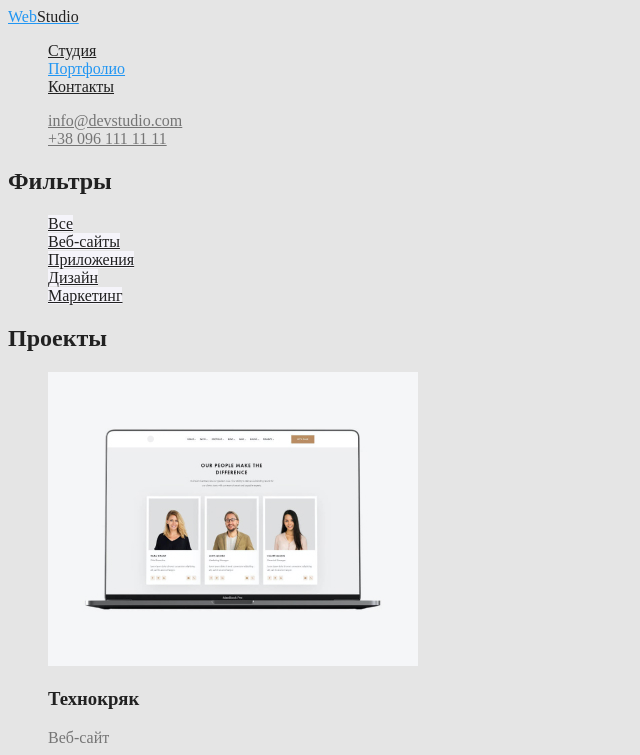
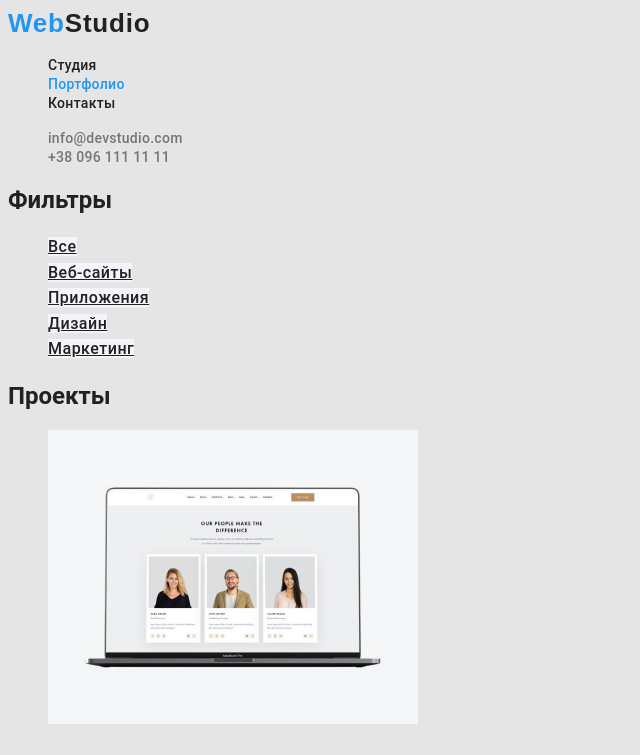
Before and after one commit to ViktoriiaKhimich/goit-markup-hw-02, a plain HTML site: page portfolio.html in a window 1280 px wide. Shown: the top 755 px of the page, without its empty margins (0-640 px from the left). Drawn offline with Linux system fonts and the light colour scheme.

Commit message:
Добавляет стили цвета и тескта

```diff
--- a/CSS/common.css
+++ b/CSS/common.css
@@ -9,6 +9,7 @@
 body {
   background-color: #e5e5e5;
   color: var(--primary-text-color);
+  font-family: Roboto, sans-serif;
 }
 
 .list {
@@ -16,16 +17,37 @@ body {
 }
 
 /* Шапка страницы */
+
+.header {
+  background-color: #ffffff;
+}
 .logo {
   color: var(--accent-color);
+  font-family: Raleway, sans-serif;
+  font-weight: 700;
+  font-size: 26px;
+  line-height: 1.2;
+  letter-spacing: 0.03em;
+  text-decoration: none;
 }
+
 .studio {
   color: var(--title-color);
+  font-family: Raleway, sans-serif;
+  font-weight: 700;
+  font-size: 26px;
+  line-height: 1.2;
+  letter-spacing: 0.03em;
 }
 
 /* Site-nav */
 .site-nav .link {
   color: var(--title-color);
+  font-weight: 500;
+  font-size: 14px;
+  line-height: 1.1;
+  letter-spacing: 0.02em;
+  text-decoration: none;
 }
 .site-nav .link:hover,
 .site-nav .link:focus {
@@ -36,6 +58,11 @@ body {
 }
 .contact .link {
   color: var(--primary-text-color);
+  font-weight: 500;
+  font-size: 14px;
+  line-height: 1.14;
+  letter-spacing: 0.02em;
+  text-decoration: none;
 }
 .contact .link:hover,
 .contact .link:focus {
@@ -44,6 +71,9 @@ body {
 
 /* Footer */
 
+.footer {
+  background-color: #2f303a;
+}
 .footer .logo {
   color: var(--accent-color);
 }
@@ -53,7 +83,13 @@ body {
 
 .footer .address {
   color: var(--white-color);
+  font-size: 14px;
+  line-height: 1.7;
+  letter-spacing: 0.03em;
 }
 .footer .contact {
   color: rgba(255, 255, 255, 0.6);
+  font-size: 14px;
+  line-height: 1.7;
+  letter-spacing: 0.03em;
 }
--- a/CSS/main.css
+++ b/CSS/main.css
@@ -9,29 +9,71 @@
 
 /* Hero */
 
+.hero {
+  background-color: #2f303a;
+}
 .hero-title {
   color: var(--white-color);
+  font-weight: 900;
+  font-size: 44px;
+  line-height: 1.4;
+  text-align: center;
+  letter-spacing: 0.06em;
+  text-transform: uppercase;
 }
 
 /* Section */
 
 .section-title {
   color: var(--title-color);
+  font-weight: 700;
+  font-size: 36px;
+  line-height: 1.2;
+  text-align: center;
+  letter-spacing: 0.03em;
 }
 
 /* Features */
 .feature-list .title {
   color: var(--title-color);
+  font-weight: 700;
+  font-size: 14px;
+  line-height: 1.14;
+  letter-spacing: 0.03em;
+  text-transform: uppercase;
+}
+.feature-list .text {
+  font-size: 14px;
+  line-height: 1.7;
+  letter-spacing: 0.03em;
 }
 
 /* Team */
 
+.team {
+  background-color: #f5f4fa;
+}
 .team-list .title {
   color: var(--title-color);
+  font-weight: 500;
+  font-size: 16px;
+  line-height: 1.2;
+  text-align: center;
+  letter-spacing: 0.03em;
 }
-
+.team-list .text {
+  font-size: 16px;
+  line-height: 1.2;
+  text-align: center;
+  letter-spacing: 0.03em;
+}
 /* Button */
 .button {
   color: var(--white-color);
   background-color: var(--accent-color);
+  font-weight: 700;
+  font-size: 16px;
+  line-height: 1.9;
+  text-align: center;
+  letter-spacing: 0.06em;
 }
--- a/CSS/portfolio.css
+++ b/CSS/portfolio.css
@@ -5,9 +5,15 @@
 .section-title {
   color: var(--title-color);
 }
+
 .filters-list .button {
   color: var(--title-color);
   background-color: #f5f4fa;
+  font-weight: 500;
+  font-size: 16px;
+  line-height: 1.6;
+  text-align: center;
+  letter-spacing: 0.03em;
 }
 .filters-list .button:hover,
 .filters-list .button:focus {
@@ -16,4 +22,18 @@
 }
 .projects-list .title {
   color: var(--title-color);
+  font-weight: 700;
+  font-size: 18px;
+  line-height: 2;
+  letter-spacing: 0.06em;
 }
+.projects-list .text {
+  color: var(--primary-text-color);
+  font-size: 16px;
+  line-height: 1.9;
+  letter-spacing: 0.03em;
+  text-decoration: none;
+}
+.link {
+  text-decoration: none;
+}
```
